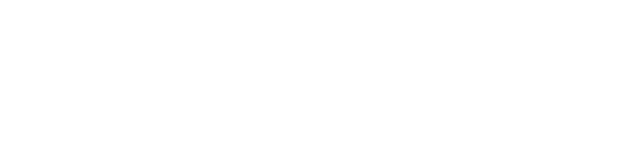
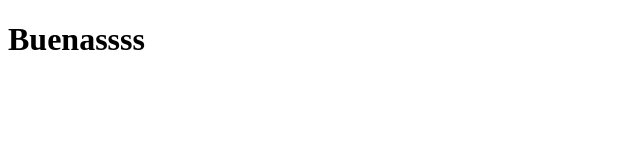
Before and after one commit to George-fc/learn_javascript, a plain HTML site: page index.html in a window 1280 px wide. Shown: the whole page, without its empty margins (0-640 px from the left). Drawn offline with Linux system fonts and the light colour scheme.

Commit message:
Update index.html

```diff
--- a/index.html
+++ b/index.html
@@ -10,6 +10,7 @@
     <title>Javascript Exercises</title>
   </head>
   <body>
+    <h1>Buenassss</h1>
     <!--  /* 1) Programa una función que cuente el número de caracteres de una cadena de texto, pe. miFunción("Hola Mundo") devolverá 10 */
 
       /* 2) Programa una función que te devuelva el texto recortado según el número de caracteres indicados, pe. miFunción("Hola Mundo", 4) devolverá "Hola" */
```
